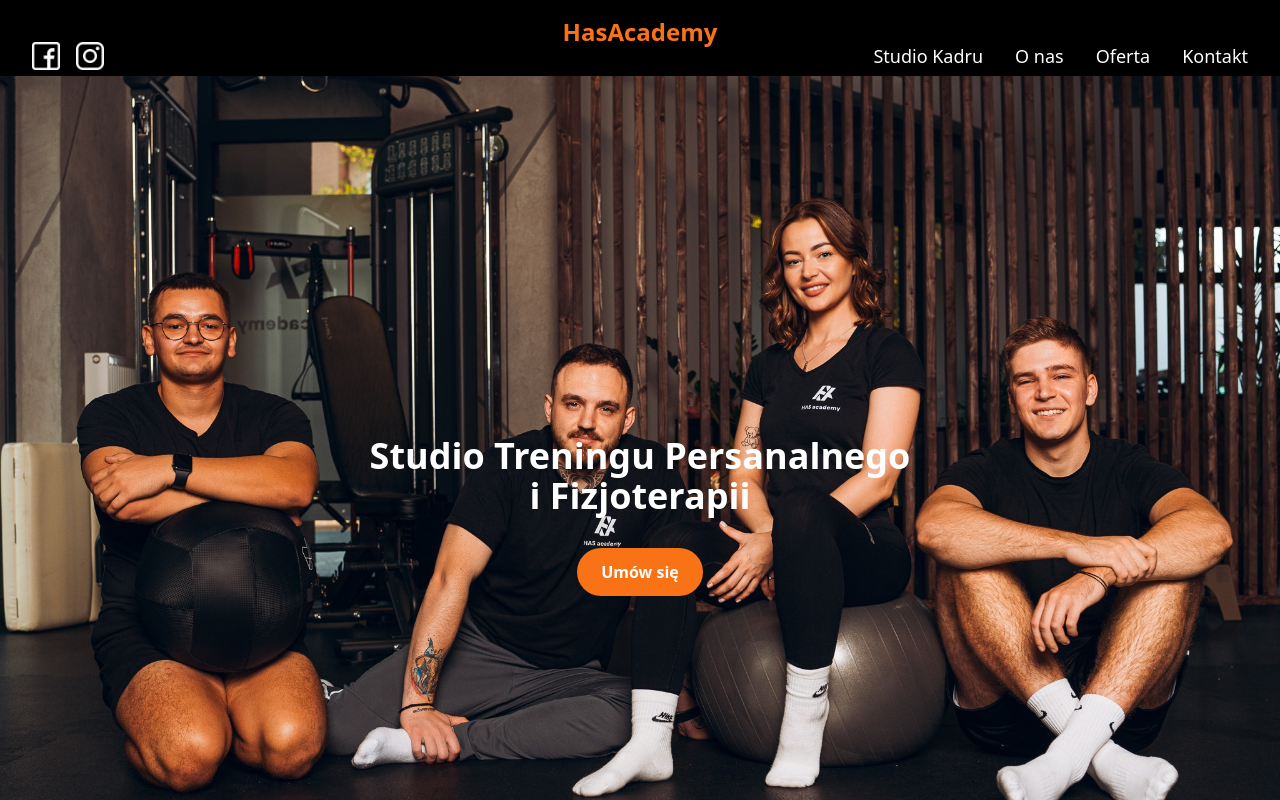
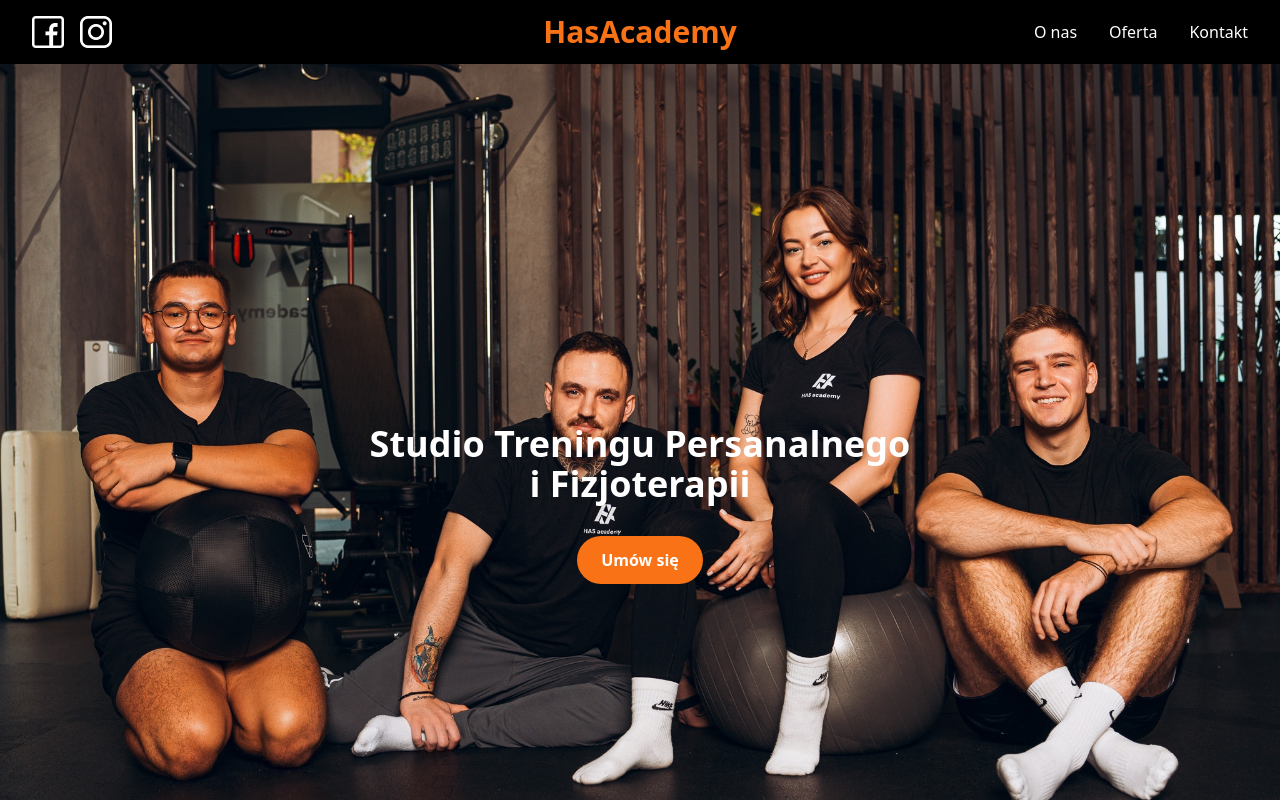
Before and after one commit to Twenfyx/academy, a React (Create React App) app: page / in a window 1280 px wide. Shown: the top 800 px of the page. Built offline with nearby package versions, Linux system fonts and the light colour scheme.

Commit message:
change navbar

```diff
--- a/src/components/Navbar.tsx
+++ b/src/components/Navbar.tsx
@@ -1,4 +1,3 @@
-
 import React, { useState } from 'react';
 import { Link } from 'react-router-dom';
 import facebookIcon from '../icons/facebook.png';
@@ -10,69 +9,39 @@
   const toggleMenu = () => setIsOpen(!isOpen);
 
   return (
-    <nav className="bg-black text-white">
-      <div className="max-w-7xl mx-auto px-4 sm:px-6 lg:px-8">
-        {/* Logo */}
-        <div className="flex justify-center py-4">
-          <Link to="/" className="text-2xl font-bold text-orange-500 h-1">
-            HasAcademy
-          </Link>
-        </div>
+    <nav className="bg-black text-white shadow-lg">
+      <div className="max-w-7xl mx-auto px-6 lg:px-8">
+        <div className="flex justify-between items-center py-4 relative">
+          {/* Social Media Icons */}
+          <div className="flex items-center space-x-4">
+            <Link to="#">
+              <img src={facebookIcon} alt="Facebook Icon" className="h-8 transition transform hover:scale-110" />
+            </Link>
+            <Link to="#">
+              <img src={instagramIcon} alt="Instagram Icon" className="h-8 transition transform hover:scale-110" />
+            </Link>
+          </div>
 
-        <div className="flex justify-between items-center h-10">
-          {/* Social Media Icons */}
-          <div className="flex items-center">
-            <img src={facebookIcon} alt="Facebook Icon" className="h-7 mr-4" />
-            <img src={instagramIcon} alt="Instagram Icon" className="h-7" />
+          {/* Centered Logo */}
+          <div className="absolute left-1/2 transform -translate-x-1/2">
+            <Link to="/" className="text-3xl font-extrabold text-orange-500">
+              HasAcademy
+            </Link>
           </div>
 
           {/* Desktop Navigation */}
           <div className="hidden md:flex space-x-8">
-  <Link
-    to="/about"
-    className="nav-link text-lg font-medium text-white hover:text-orange-500 transition duration-300"
-  >
-    Studio Kadru
-  </Link>
-  <Link
-    to="/about"
-    className="nav-link text-lg font-medium text-white hover:text-orange-500 transition duration-300"
-  >
-    O nas
-  </Link>
-  <Link
-    to="/cennik"
-    className="nav-link text-lg font-medium text-white hover:text-orange-500 transition duration-300"
-  >
-    Oferta
-  </Link>
-  <Link
-    to="/kontakt"
-    className="nav-link text-lg font-medium text-white hover:text-orange-500 transition duration-300"
-  >
-    Kontakt
-  </Link>
-</div>
-
+            {/* <Link to="/studio" className="nav-link">Studio Kadru</Link> */}
+            <Link to="/about" className="nav-link">O nas</Link>
+            <Link to="/cennik" className="nav-link">Oferta</Link>
+            <Link to="/kontakt" className="nav-link">Kontakt</Link>
+          </div>
 
           {/* Mobile Menu Button */}
           <div className="md:hidden">
-            <button
-              onClick={toggleMenu}
-              className="text-white hover:text-orange-500 focus:outline-none">
-              <svg
-                className="w-6 h-6"
-                fill="none"
-                stroke="currentColor"
-                viewBox="0 0 24 24"
-                xmlns="http://www.w3.org/2000/svg"
-              >
-                <path
-                  strokeLinecap="round"
-                  strokeLinejoin="round"
-                  strokeWidth="2"
-                  d="M4 6h16M4 12h16M4 18h16"
-                />
+            <button onClick={toggleMenu} className="text-white hover:text-orange-500 focus:outline-none">
+              <svg className="w-7 h-7" fill="none" stroke="currentColor" viewBox="0 0 24 24" xmlns="http://www.w3.org/2000/svg">
+                <path strokeLinecap="round" strokeLinejoin="round" strokeWidth="2" d="M4 6h16M4 12h16M4 18h16" />
               </svg>
             </button>
           </div>
@@ -81,10 +50,11 @@
 
       {/* Mobile Navigation */}
       {isOpen && (
-        <div className="md:hidden px-2 pt-2 pb-3 space-y-1">
-          <Link to="/home" className="mobile-nav-link">Home</Link>
-          <Link to="/price" className="mobile-nav-link">Price</Link>
-          <Link to="/kontakt" className="mobile-nav-link">About Us</Link>
+        <div className="md:hidden px-4 pt-2 pb-4 space-y-2 bg-gray-900">
+          <Link to="/studio" className="mobile-nav-link">Studio Kadru</Link>
+          <Link to="/about" className="mobile-nav-link">O nas</Link>
+          <Link to="/cennik" className="mobile-nav-link">Oferta</Link>
+          <Link to="/kontakt" className="mobile-nav-link">Kontakt</Link>
         </div>
       )}
     </nav>
@@ -92,12 +62,3 @@
 };
 
 export default Navbar;
-
-/* Utility Classes */
-// Add these utility classes to your CSS or Tailwind configuration
-// .nav-link {
-//   @apply text-white hover:text-orange-500 px-3 py-2 rounded-md text-sm font-medium;
-// }
-// .mobile-nav-link {
-//   @apply text-white hover:text-orange-500 block px-3 py-2 rounded-md text-base font-medium;
-// }
```
